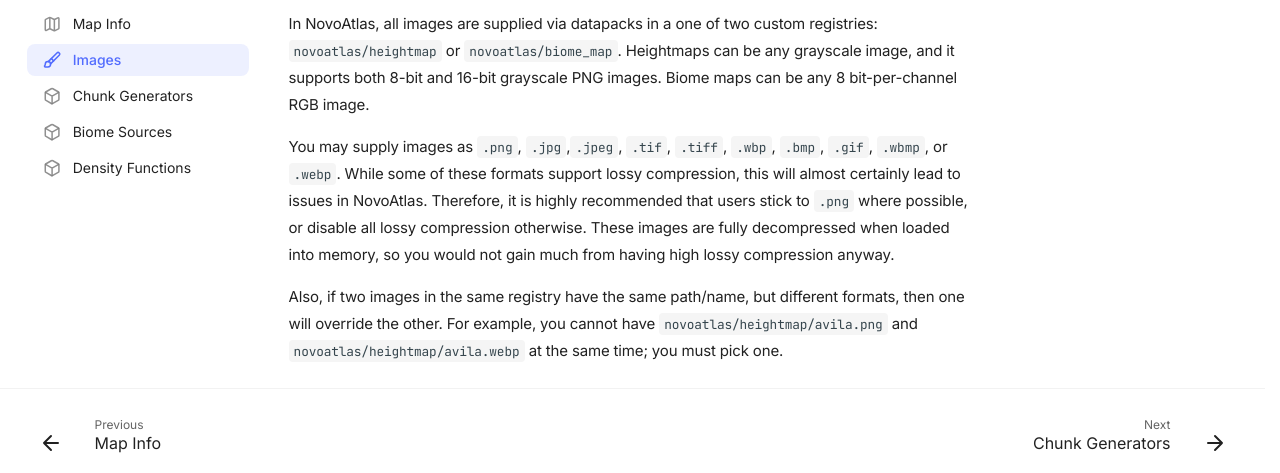
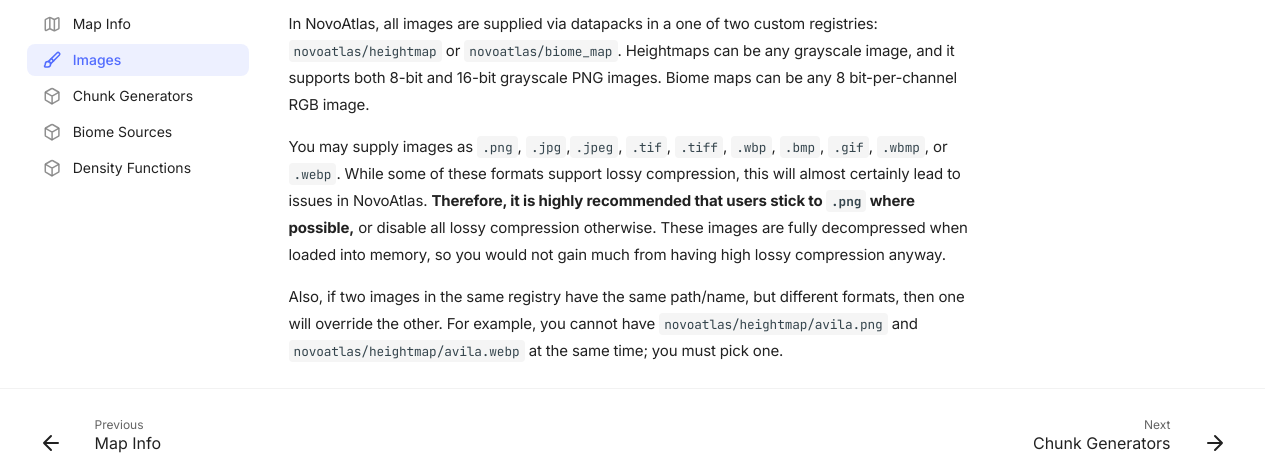
Before and after one commit to TheDeathlyCow/novoatlas-docs, a plain HTML site: page 26.1/formats/v1/images/index.html in a window 1280 px wide. Shown: the part 211-684 px from the top of the page. Drawn offline with Linux system fonts and the light colour scheme; no server answers.

Commit message:
Deployed b03316a to 26.1 with Zensical 0.1.3 and mike 2.2.0+zensical-0.1.0

```diff
--- a/26.1/formats/v1/images/index.html
+++ b/26.1/formats/v1/images/index.html
@@ -645,7 +645,7 @@
 
 <h1 id="images">Images<a class="headerlink" href="#images" title="Permanent link">&para;</a></h1>
 <p>In NovoAtlas, all images are supplied via datapacks in a one of two custom registries: <code>novoatlas/heightmap</code> or <code>novoatlas/biome_map</code>. Heightmaps can be any grayscale image, and it supports both 8-bit and 16-bit grayscale PNG images. Biome maps can be any 8 bit-per-channel RGB image. </p>
-<p>You may supply images as <code>.png</code>, <code>.jpg</code>,<code>.jpeg</code>,  <code>.tif</code>, <code>.tiff</code>, <code>.wbp</code>, <code>.bmp</code>, <code>.gif</code>, <code>.wbmp</code>, or <code>.webp</code>. While some of these formats support lossy compression, this will almost certainly lead to issues in NovoAtlas. Therefore, it is highly recommended that users stick to <code>.png</code> where possible, or disable all lossy compression otherwise. These images are fully decompressed when loaded into memory, so you would not gain much from having high lossy compression anyway.</p>
+<p>You may supply images as <code>.png</code>, <code>.jpg</code>,<code>.jpeg</code>,  <code>.tif</code>, <code>.tiff</code>, <code>.wbp</code>, <code>.bmp</code>, <code>.gif</code>, <code>.wbmp</code>, or <code>.webp</code>. While some of these formats support lossy compression, this will almost certainly lead to issues in NovoAtlas. <strong>Therefore, it is highly recommended that users stick to <code>.png</code> where possible,</strong> or disable all lossy compression otherwise. These images are fully decompressed when loaded into memory, so you would not gain much from having high lossy compression anyway.</p>
 <p>Also, if two images in the same registry have the same path/name, but different formats, then one will override the other. For example, you cannot have <code>novoatlas/heightmap/avila.png</code> and <code>novoatlas/heightmap/avila.webp</code> at the same time; you must pick one.</p>
 
 
```
